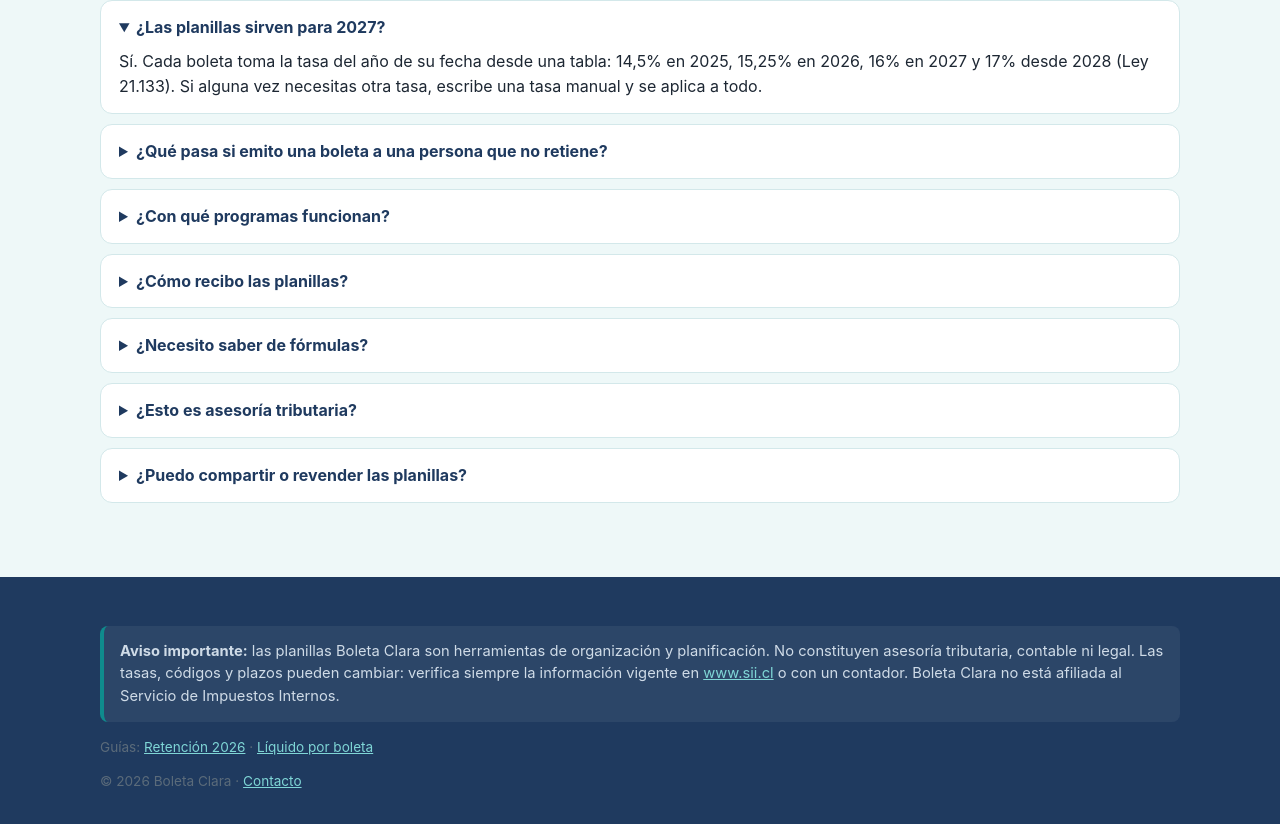
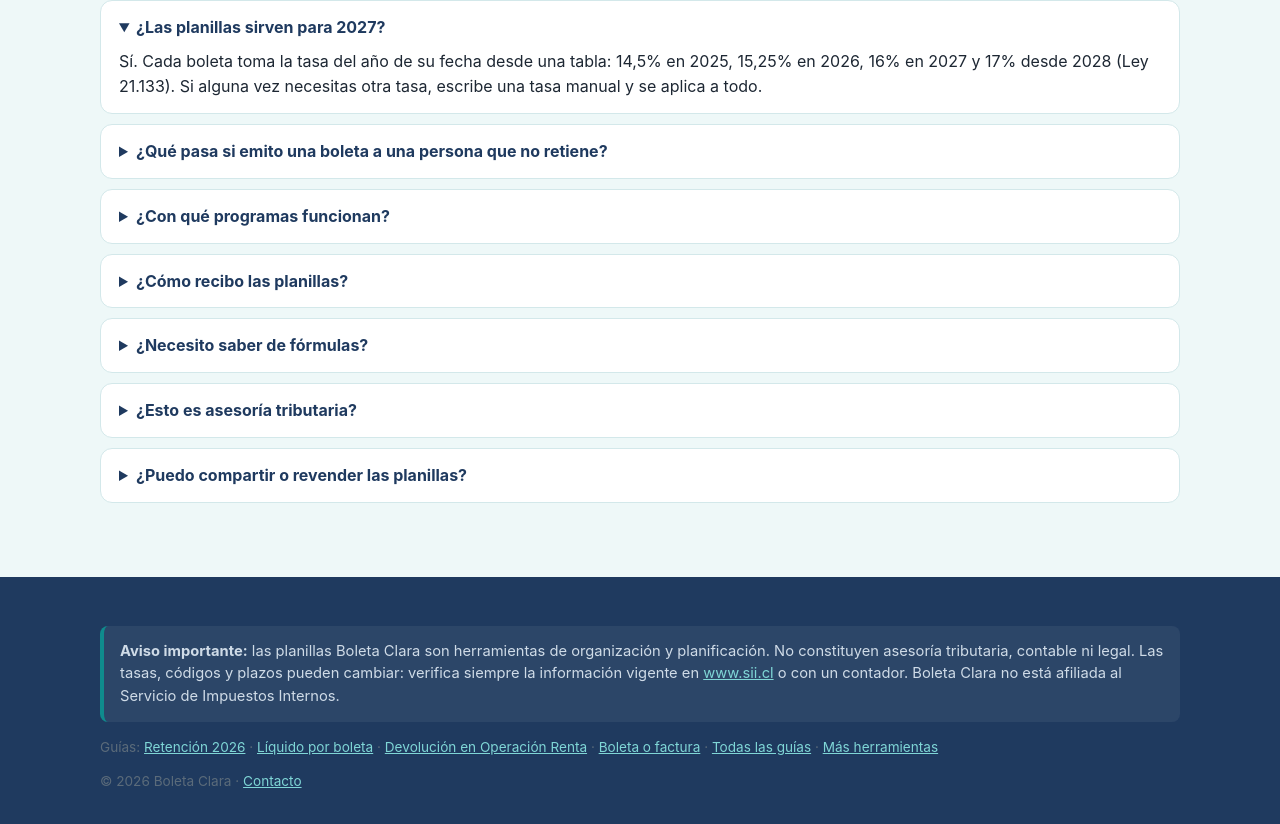
Before and after one commit to infinityprojecthq/boletaclara, a plain HTML site: page index.html in a window 1280 px wide. Shown: the part 4322-5146 px from the top of the page. Drawn offline with Linux system fonts and the light colour scheme.

Commit message:
Contador de visitas en inicio y enlaces a todas las guías y al hub

```diff
--- a/index.html
+++ b/index.html
@@ -210,10 +210,11 @@
 <footer class="footer">
   <div class="wrap">
     <p class="disclaimer"><strong>Aviso importante:</strong> las planillas Boleta Clara son herramientas de organización y planificación. No constituyen asesoría tributaria, contable ni legal. Las tasas, códigos y plazos pueden cambiar: verifica siempre la información vigente en <a href="https://www.sii.cl" rel="noopener" target="_blank">www.sii.cl</a> o con un contador. Boleta Clara no está afiliada al Servicio de Impuestos Internos.</p>
-    <p class="small">Guías: <a href="guias/retencion-boleta-honorarios-2026/">Retención 2026</a> · <a href="guias/liquido-boleta-honorarios/">Líquido por boleta</a></p>
+    <p class="small">Guías: <a href="guias/retencion-boleta-honorarios-2026/">Retención 2026</a> · <a href="guias/liquido-boleta-honorarios/">Líquido por boleta</a> · <a href="guias/devolucion-retencion-operacion-renta/">Devolución en Operación Renta</a> · <a href="guias/boleta-honorarios-vs-factura/">Boleta o factura</a> · <a href="guias/">Todas las guías</a> · <a href="https://infinityprojecthq.github.io/">Más herramientas</a></p>
     <p class="small">© <span id="y">2026</span> Boleta Clara · <a href="mailto:infinityprojecthq@gmail.com">Contacto</a></p>
   </div>
 </footer>
+<img src="https://hits.sh/infinityprojecthq.github.io/boletaclara/home.svg?label=visitas" alt="" width="1" height="1" style="position:absolute;left:-9999px">
 <script src="assets/calc.js" defer></script>
 </body>
 </html>
```
